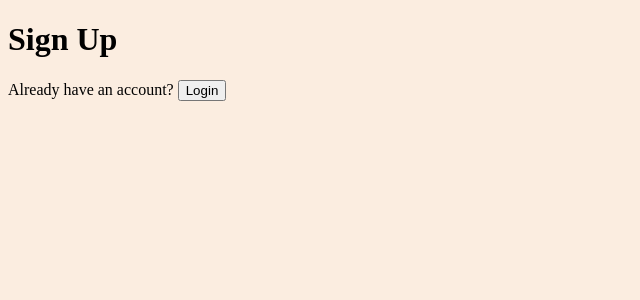
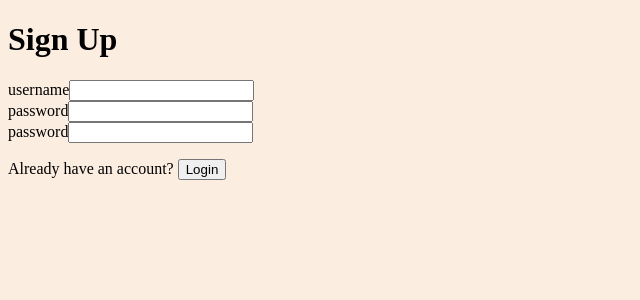
Before and after one commit to JayeshNarkar/todo-typescript, a React (Vite) app in the folder frontend/: page /signup in a window 1280 px wide. Shown: the top 300 px of the page, without its empty margins (0-640 px from the left). Built offline with nearby package versions, Linux system fonts and the light colour scheme.

Commit message:
added readme

```diff
--- a/frontend/src/components/SignUp.tsx
+++ b/frontend/src/components/SignUp.tsx
@@ -19,7 +19,20 @@
     <div>
       <h1>Sign Up</h1>
       <div>
-        <form onSubmit={handleSignUp}></form>
+        <form onSubmit={handleSignUp}>
+          <div>
+            <label htmlFor="username">username</label>
+            <input type="text" id="username" required />
+          </div>
+          <div>
+            <label htmlFor="password">password</label>
+            <input type="password" id="password" required />
+          </div>
+          <div>
+            <label htmlFor="password">password</label>
+            <input type="password" id="password" required />
+          </div>
+        </form>
       </div>
       <p>
         Already have an account?{" "}
```
Also changed, not shown: 1 other file (tests, documents, lock files or other folders).
